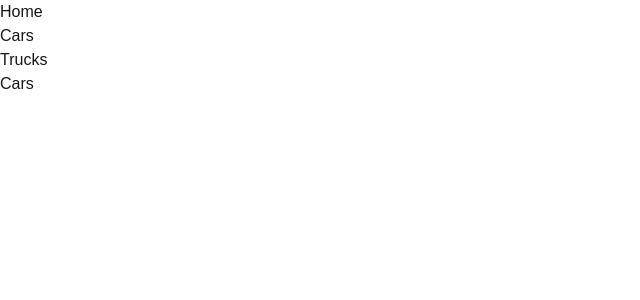
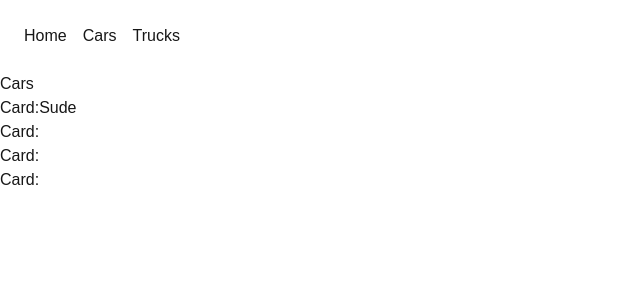
Before and after one commit to sude444/5cwi_next, a Next.js app: page /cars in a window 1280 px wide. Shown: the top 300 px of the page, without its empty margins (0-640 px from the left). Built offline with nearby package versions, Linux system fonts and the light colour scheme.

Commit message:
card component and name added

```diff
--- a/app/cars/page.tsx
+++ b/app/cars/page.tsx
@@ -1,7 +1,16 @@
 import React from 'react';
+import Card from '../components/ui/cars/Card';
 
 type Props = {};
 
 export default function page({ }: Props) {
-    return <div>Cars</div>;
+    return (
+        <div>
+            <h1>Cars</h1>
+            <Card name={"Sude"} />
+            <Card />
+            <Card />
+            <Card />
+        </div>
+    );
 }
--- /dev/null
+++ b/app/components/ui/cars/Card.tsx
@@ -0,0 +1,7 @@
+import React from 'react';
+
+type Props = { name?: String };
+
+export default function Card({ name }: Props) {
+    return <div>Card:{name}</div>;
+}
--- a/app/components/ui/menu.tsx
+++ b/app/components/ui/menu.tsx
@@ -5,14 +5,14 @@ type Props = {};
 
 export default function Menu({ }: Props) {
     return <div>
-        <ul>
-            <li>
+        <ul className='flex p-4'>
+            <li className='p-2 hover:bg-pink-500'>
                 <Link href="/">Home</Link>
             </li>
-            <li>
+            <li className='p-2 hover:bg-purple-500'>
                 <Link href="/cars">Cars</Link>
             </li>
-            <li>
+            <li className='p-2 hover:bg-blue-500'>
                 <Link href="/trucks">Trucks</Link>
             </li>
         </ul>
```
